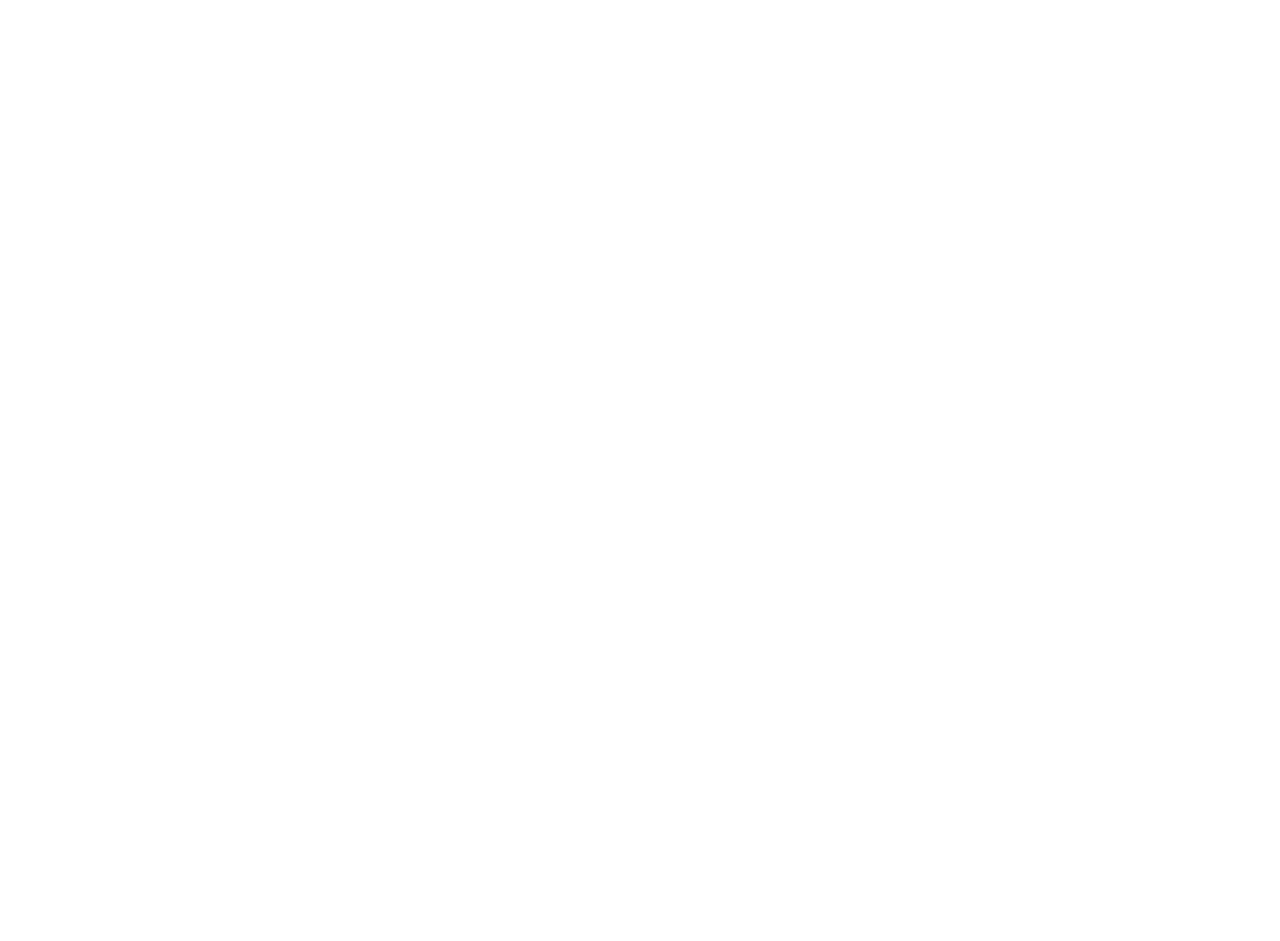
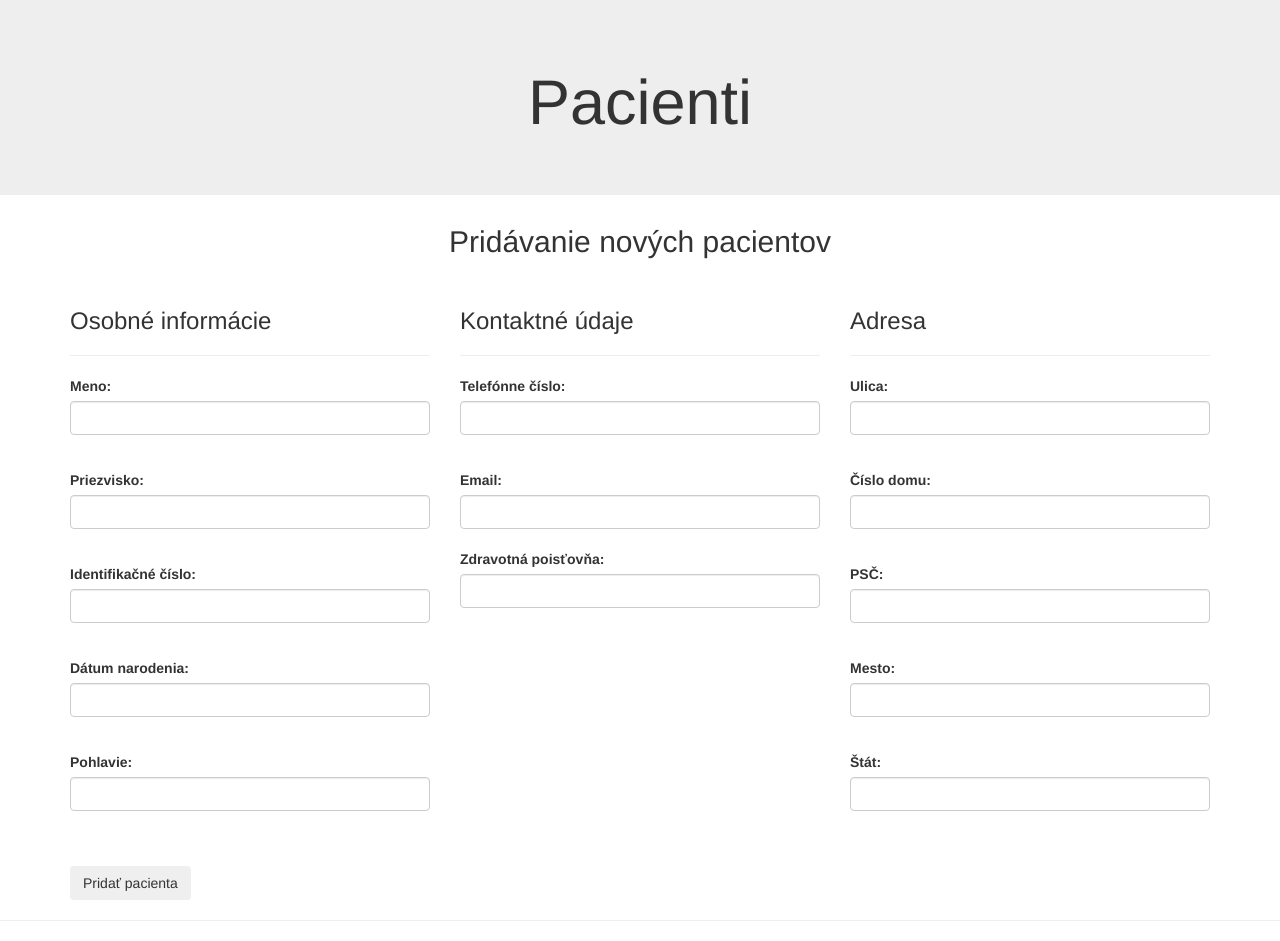
Before and after one commit to MichalToth5/3-peaks_frontEnd, an Angular app: page /patients/add in a window 1280 px wide. Before the commit this address led to /. Before the commit the page ends 800 px from the top, so only its background shows below. Built offline with nearby package versions, Linux system fonts and the light colour scheme.

Commit message:
pripravenie vzhladu aplikacie podla mockups

```diff
--- a/src/app/patient-list-test/patient-list-test.component.html
+++ b/src/app/patient-list-test/patient-list-test.component.html
@@ -1,12 +1,13 @@
+
 <div>
-  <table>
+  <table class="table">
     <tr>
-      <th>Meno</th>
-      <th>Rodne cislo</th>
-      <th>Datum narodenia</th>
-      <th>Adresa</th>
-      <th>Pocet Davok</th>
-      <th>Plna zaockovanost od</th>
+      <th scope="col">Meno</th>
+      <th scope="col">Rodne cislo</th>
+      <th scope="col">Datum narodenia</th>
+      <th scope="col">Adresa</th>
+      <th scope="col">Pocet Davok</th>
+      <th scope="col">Plna zaockovanost od</th>
     </tr>
     <!--TODO doplnenie info do tabulky o pocte davok a plnej zaockovanosti, prepojenie na vaccineShot -->
     <tr *ngFor="let p of patients">
--- a/src/app/patient-list-test/patient-list-test.component.ts
+++ b/src/app/patient-list-test/patient-list-test.component.ts
@@ -20,8 +20,4 @@
     })
   }
 
-
-
-
-
 }
--- a/src/app/patient/patient-form/patient-form.component.html
+++ b/src/app/patient/patient-form/patient-form.component.html
@@ -1,37 +1,79 @@
-<meta charset="utf-8">
-<meta name="viewport" content="width=device-width, initial-scale=1">
-<link rel="stylesheet" href="https://maxcdn.bootstrapcdn.com/bootstrap/3.4.1/css/bootstrap.min.css">
-<script src="https://ajax.googleapis.com/ajax/libs/jquery/3.6.0/jquery.min.js"></script>
-<script src="https://maxcdn.bootstrapcdn.com/bootstrap/3.4.1/js/bootstrap.min.js"></script>
+<div class="jumbotron text-center">
+  <h1>Pacienti</h1>
+</div>
 <h2 class="text-center">Pridávanie nových pacientov</h2><br>
 
 <form [formGroup]="form">
   <div class="container">
     <div class="row">
+
       <div class="col-sm-4">
         <h3>Osobné informácie</h3>
         <hr class="my-4">
-        <label>Meno: <input formControlName="firstName"></label><br>
-        <label>Priezvisko: <input formControlName="lastName"></label><br>
-        <label>Identifikačné číslo: <input formControlName="idNumber"></label><br>
-        <label>Dátum narodenia: <input formControlName="dateOfBirth"></label><br>
-        <label>Pohlavie: <input formControlName="sex"></label><br>
+        <div class="form-group">
+          <label>Meno:</label>
+          <input class="form-control" formControlName="firstName"><br>
+        </div>
+        <div class="form-group">
+          <label>Priezvisko:</label>
+          <input class="form-control" formControlName="lastName"><br>
+        </div>
+        <div class="form-group">
+          <label>Identifikačné číslo:</label>
+          <input class="form-control" formControlName="idNumber"><br>
+        </div>
+        <div class="form-group">
+          <label>Dátum narodenia:</label>
+          <input class="form-control" formControlName="dateOfBirth"><br>
+        </div>
+        <div class="form-group">
+          <label>Pohlavie:</label>
+          <input class="form-control" formControlName="sex"><br>
+        </div>
       </div>
+
       <div class="col-sm-4">
         <h3>Kontaktné údaje</h3>
         <hr class="my-4">
-        <label>Telefónne číslo: <input formControlName="telephoneNumber"></label><br>
-        <label>Email: <input formControlName="emailAddrs"></label><br>
-        <label>Zdravotná poisťovňa: <input formControlName="insuranceCmp"></label><br><br>
+        <div>
+          <div class="form-group">
+            <label>Telefónne číslo:</label>
+            <input class="form-control" formControlName="telephoneNumber"><br>
+          </div>
+          <div >
+            <label>Email:</label>
+            <input class="form-control" formControlName="emailAddrs"><br>
+          </div>
+          <div class="form-group">
+            <label>Zdravotná poisťovňa:</label>
+            <input class="form-control" formControlName="insuranceCmp"><br><br>
+          </div>
+        </div>
       </div>
+
       <div class="col-sm-4">
         <h3>Adresa</h3>
         <hr class="my-4">
-        <label>Ulica: <input formControlName="street"></label><br>
-        <label>Číslo domu: <input formControlName="houseNumber"></label><br>
-        <label>PSČ: <input formControlName="postCode"></label><br>
-        <label>Mesto: <input formControlName="city"></label><br>
-        <label>Štát: <input formControlName="country"></label><br><br>
+        <div class="form-group">
+          <label>Ulica:</label>
+          <input class="form-control" formControlName="street"><br>
+        </div>
+        <div class="form-group">
+          <label>Číslo domu:</label>
+          <input class="form-control" formControlName="houseNumber"><br>
+        </div>
+        <div class="form-group">
+          <label>PSČ:</label>
+          <input class="form-control" formControlName="postCode"><br>
+        </div>
+        <div class="form-group">
+          <label>Mesto:</label>
+          <input class="form-control" formControlName="city"><br>
+        </div>
+        <div class="form-group">
+          <label>Štát:</label>
+          <input class="form-control" formControlName="country"><br><br>
+        </div>
       </div>
     </div>
 
--- a/src/app/patient/patient-list/patient-list.component.html
+++ b/src/app/patient/patient-list/patient-list.component.html
@@ -1,45 +1,35 @@
 <div class="container">
   <h3>Zoznam pacientov:</h3>
-
+  <a href="/patients/add" class="btn btn-primary" type="button">Pridať pacienta</a>
   <div *ngIf="!patients || patients?.length === 0">
-    Zoznam pacientov je prázdny.<br>
+    <div>
+      Zoznam pacientov je prázdny.
     </div>
-
-  <table class="patientTable" *ngIf="patients?.length > 0">
+  </div>
+  <div>
+    <table class="table">
       <thead>
         <tr>
-      <th>First name</th>
-      <th>Last name</th>
-      <th>ID number</th>
-      <th>Date of birth</th>
-      <th>Sex</th>
-      <th>Telephone number</th>
-      <th>Email</th>
-      <th>Insurance Company</th>
-      <th>Street</th>
-      <th>House number</th>
-      <th>Post code</th>
-      <th>City</th>
-      <th>Country</th>
+          <th scope="col">Meno</th>
+          <th scope="col">Rodne cislo</th>
+          <th scope="col">Datum narodenia</th>
+          <th scope="col">Adresa</th>
+          <th scope="col">Pocet Davok</th>
+          <th scope="col">Plna zaockovanost od</th>
         </tr>
       </thead>
+      <!--TODO doplnenie info do tabulky o pocte davok a plnej zaockovanosti, prepojenie na vaccineShot -->
       <tbody>
-    <tr *ngFor="let patient of patients">
-      <td>{{patient.firstName}}</td>
-      <td>{{patient.lastName}}</td>
-      <td>{{patient.idNumber}}</td>
-      <td>{{patient.dateOfBirth}}</td>
-      <td>{{patient.sex}}</td>
-      <td>{{patient.telephoneNumber}}</td>
-      <td>{{patient.emailAddrs}}</td>
-      <td>{{patient.insuranceCmp}}</td>
-      <td>{{patient.street}}</td>
-      <td>{{patient.houseNumber}}</td>
-      <td>{{patient.postCode}}</td>
-      <td>{{patient.city}}</td>
-      <td>{{patient.country}}</td>
+      <tr *ngFor="let p of patients">
+        <td>{{p.firstName + p.lastName}}</td>
+        <td>{{p.idNumber}}</td>
+        <td>{{p.dateOfBirth}}</td>
+        <td>{{p.city + ', ' + p.street}}</td>
+        <td>0</td>
+        <td>0</td>
       </tr>
       </tbody>
     </table>
+  </div>
   <hr class="my-4">
 </div>
--- a/src/app/patient/patient-list/patient-list.component.ts
+++ b/src/app/patient/patient-list/patient-list.component.ts
@@ -1,14 +1,22 @@
-import {Component, Input} from '@angular/core';
+import {Component, Input, OnInit} from '@angular/core';
 import {Patient} from "../../models/patient.model";
+import {Router} from "@angular/router";
+import {PatientService} from "../../patient.service";
 
 @Component({
   selector: 'app-patient-list',
   templateUrl: './patient-list.component.html',
   styleUrls: ['./patient-list.component.css']
 })
-export class PatientListComponent {
+export class PatientListComponent implements OnInit{
 
-  @Input()
   patients: Patient[] = [];
+  constructor(private router:Router, private service:PatientService) { }
+
+  ngOnInit(): void {
+    this.service.getPatients().subscribe(data => {
+      this.patients = data;
+    })
+  }
 
 }
--- a/src/app/patient/patient-page/patient-page.component.html
+++ b/src/app/patient/patient-page/patient-page.component.html
@@ -1,6 +1,4 @@
-<div class="jumbotron text-center">
-  <h1>Pacienti</h1>
-</div>
+
 <app-patient-form (addNewPatient)="addPatient($event)"></app-patient-form>
 
 <app-patient-list></app-patient-list>
--- a/src/app/vaccine/vaccine-form/vaccine-form.component.html
+++ b/src/app/vaccine/vaccine-form/vaccine-form.component.html
@@ -1,26 +1,35 @@
-<meta charset="utf-8">
-<meta name="viewport" content="width=device-width, initial-scale=1">
-<link rel="stylesheet" href="https://maxcdn.bootstrapcdn.com/bootstrap/3.4.1/css/bootstrap.min.css">
-<script src="https://ajax.googleapis.com/ajax/libs/jquery/3.6.0/jquery.min.js"></script>
-<script src="https://maxcdn.bootstrapcdn.com/bootstrap/3.4.1/js/bootstrap.min.js"></script>
+
 <h2 class="text-center">Pridanie novej vakcíny</h2><br>
-
 <form [formGroup]="form">
   <div class="container">
     <div class="row">
-      <div class="row-cols-sm-6">
-        <label>Názov: <input formControlName="name"></label><br>
-        <label>Typ: <input formControlName="type"></label><br>
-        <label>Výrobca: <input formControlName="manufacturer"></label><br>
-      </div>
-      <hr class="my-4">
-      <div class="row-cols-sm-6">
-        <label>Podanie druhej dávky(dni): <input formControlName="nextShotInDays"></label><br>
-        <label>Minimálny vek: <input formControlName="minAge"></label><br>
-        <label>Maximálny vek: <input formControlName="maxAge"></label><br><br>
+      <div class="col-sm-6">
+        <div class="form-group">
+          <label>Názov:</label>
+          <input class="form-control" formControlName="name">
+        </div>
+        <div class="form-group">
+          <label>Typ:</label>
+          <input class="form-control" formControlName="type">
+        </div>
+        <div class="form-group">
+          <label>Výrobca:</label>
+          <input class="form-control" formControlName="manufacturer">
+        </div>
+        <div class="form-group">
+          <label>Podanie druhej dávky(dni):</label>
+          <input class="form-control" formControlName="nextShotInDays">
+        </div>
+        <div class="form-group">
+          <label>Minimálny vek:</label>
+          <input class="form-control" formControlName="minAge">
+        </div>
+        <div class="form-group">
+          <label>Maximálny vek:</label>
+          <input class="form-control" formControlName="maxAge">
+        </div>
       </div>
     </div>
-
     <button (click)="addVaccine()" *ngIf="form.value.id === null" type="button" class="btn">Pridať vakcínu</button>
   </div>
   <hr class="my-4">
--- a/src/index.html
+++ b/src/index.html
@@ -5,6 +5,9 @@
   <title>FrontEnd3Peaks</title>
   <base href="/">
   <meta name="viewport" content="width=device-width, initial-scale=1">
+  <link rel="stylesheet" href="https://maxcdn.bootstrapcdn.com/bootstrap/3.4.1/css/bootstrap.min.css">
+  <script src="https://ajax.googleapis.com/ajax/libs/jquery/3.6.0/jquery.min.js"></script>
+  <script src="https://maxcdn.bootstrapcdn.com/bootstrap/3.4.1/js/bootstrap.min.js"></script>
   <link rel="icon" type="image/x-icon" href="favicon.ico">
 </head>
 <body>
```
Also changed, not shown: src/app/app-routing.module.ts (+8 -2 lines). Lines whose indentation alone changed are shown as unchanged.
